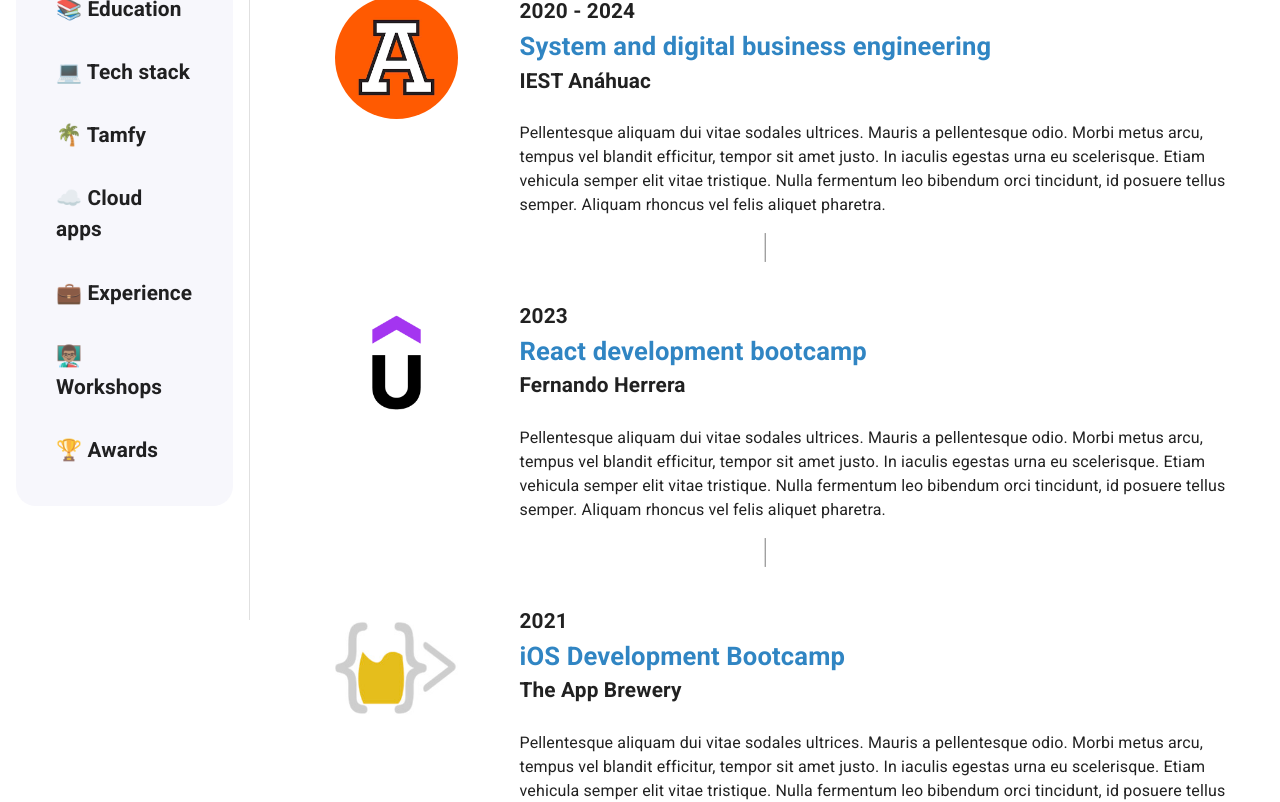
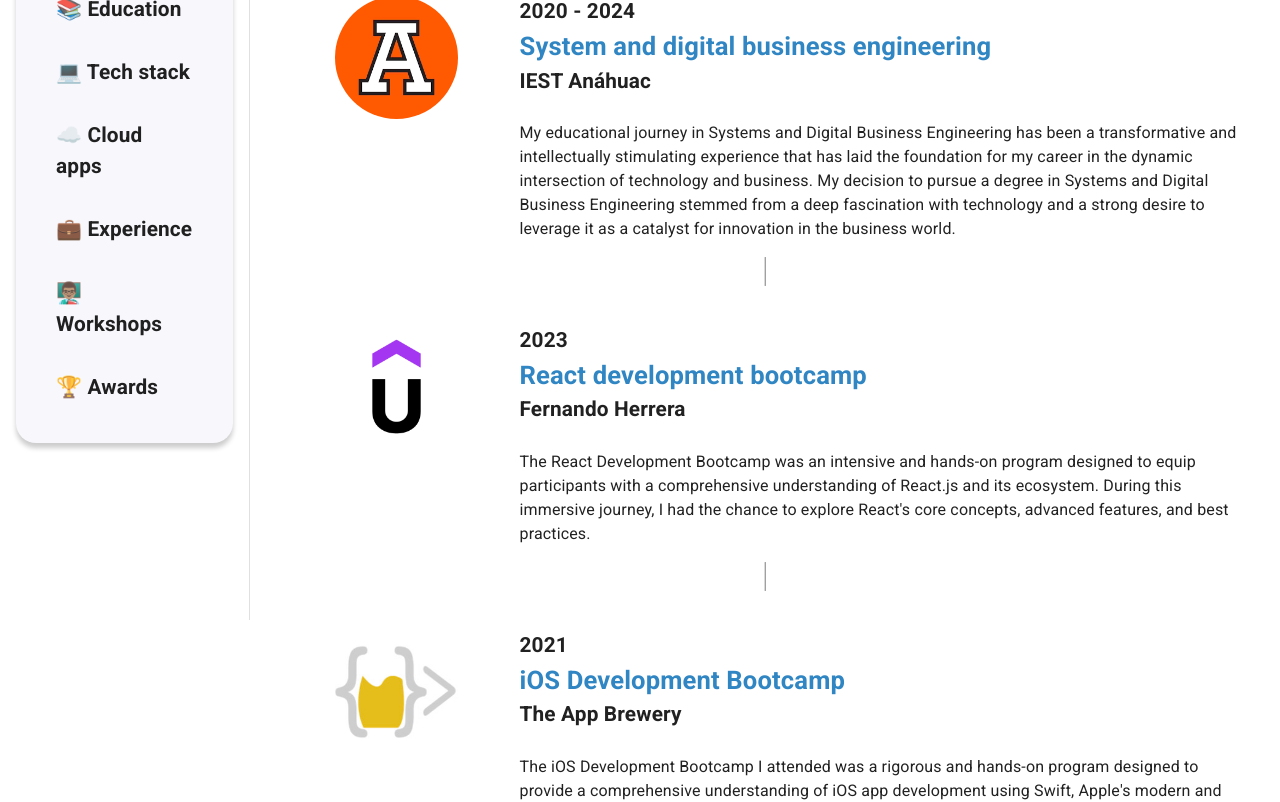
Before and after one commit to 4ubio/Portfolio, a React (Vite) app: page /education in a window 1280 px wide. Shown: the part 180-982 px from the top of the page. Built offline with nearby package versions, Linux system fonts and the light colour scheme.

Commit message:
Deploy final v

```diff
--- a/index.html
+++ b/index.html
@@ -2,7 +2,7 @@
 <html lang="en">
   <head>
     <meta charset="UTF-8" />
-    <link rel="icon" type="image/svg+xml" href="/vite.svg" />
+    <link rel="icon" type="image/png" href="./assets/icon-photo.png" />
     <link rel="stylesheet" href="https://fonts.googleapis.com/css2?family=Roboto:wght@300;400;500;600;700&display=swap"/>
     <link rel="stylesheet" href="https://cdnjs.cloudflare.com/ajax/libs/animate.css/4.1.1/animate.min.css"/>
     <meta name="viewport" content="width=device-width, initial-scale=1.0" />
--- a/src/components/Sidebar.jsx
+++ b/src/components/Sidebar.jsx
@@ -42,7 +42,7 @@ export const Sidebar = ({drawerWidth, toggle, setToggle}) => {
                         </IconButton>
                     </Grid>
 
-                    <Grid bgcolor='primary.bg' borderRadius={5} p={1}>
+                    <Grid bgcolor='primary.bg' borderRadius={5} p={1} className="box-shadow">
                         <Link
                             component={RouterLink}
                             color='inherit'
@@ -73,7 +73,7 @@ export const Sidebar = ({drawerWidth, toggle, setToggle}) => {
                             <Typography variant='h6' m={4}>💻 Tech stack</Typography>
                         </Link>
 
-                        <Link
+                        {/* <Link
                             component={RouterLink}
                             color='inherit'
                             to='/tamfy'
@@ -81,7 +81,7 @@ export const Sidebar = ({drawerWidth, toggle, setToggle}) => {
                             onClick={onToggleLink}
                         >
                             <Typography variant='h6' m={4}>🌴 Tamfy</Typography>
-                        </Link>
+                        </Link> */}
 
                         <Link
                             component={RouterLink}
--- a/src/pages/AwardsPage.jsx
+++ b/src/pages/AwardsPage.jsx
@@ -26,7 +26,7 @@ export const AwardsPage = () => {
                         <Typography variant='h6'>IEST Anáhuac</Typography>
                         <br />
                         <Typography variant='h7'>
-                            Pellentesque aliquam dui vitae sodales ultrices. Mauris a pellentesque odio. Morbi metus arcu, tempus vel blandit efficitur, tempor sit amet justo. In iaculis egestas urna eu scelerisque. Etiam vehicula semper elit vitae tristique. Nulla fermentum leo bibendum orci tincidunt, id posuere tellus semper. Aliquam rhoncus vel felis aliquet pharetra.
+                            I once again received an academic excellence award due to my grade point average for the January–June 2023 semester. With 9.98 out of 10, this is the second time I have received this award in my career, and it encourages me to keep growing and providing the finest performance possible. It's always a pleasure to be recognized for my efforts. Thanks to IEST Anahuac for this award.
                         </Typography>
                     </Grid>
 
@@ -52,7 +52,7 @@ export const AwardsPage = () => {
                         <Typography variant='h6'>IEST Anáhuac</Typography>
                         <br />
                         <Typography variant='h7'>
-                            Pellentesque aliquam dui vitae sodales ultrices. Mauris a pellentesque odio. Morbi metus arcu, tempus vel blandit efficitur, tempor sit amet justo. In iaculis egestas urna eu scelerisque. Etiam vehicula semper elit vitae tristique. Nulla fermentum leo bibendum orci tincidunt, id posuere tellus semper. Aliquam rhoncus vel felis aliquet pharetra.
+                            I won first place in a college writing contest for students in classical and contemporary humanism. My essay entitled "Cognitive biases of adults with youngers" discusses how the perspective of adults and older generations may be influenced by many factors about the younger generations. Winning competitions like these and standing out in areas outside of my career makes me proud and inspires me to keep learning in new areas.
                         </Typography>
                     </Grid>
 
@@ -79,7 +79,7 @@ export const AwardsPage = () => {
                         <Typography variant='h6'>IEST Anáhuac</Typography>
                         <br />
                         <Typography variant='h7'>
-                            Pellentesque aliquam dui vitae sodales ultrices. Mauris a pellentesque odio. Morbi metus arcu, tempus vel blandit efficitur, tempor sit amet justo. In iaculis egestas urna eu scelerisque. Etiam vehicula semper elit vitae tristique. Nulla fermentum leo bibendum orci tincidunt, id posuere tellus semper. Aliquam rhoncus vel felis aliquet pharetra.
+                            I received an academic excellence award due to my grade point average for the January–June 2022 semester. With a remarkable GPA of 9.98 out of 10, this recognition stands as a testament to my commitment to learning, relentless pursuit of knowledge, and unwavering passion for academic pursuits. Thanks to IEST Anahuac for this award.
                         </Typography>
                     </Grid>
                 </Grid>
--- a/src/pages/CloudPage.jsx
+++ b/src/pages/CloudPage.jsx
@@ -39,8 +39,7 @@ export const CloudPage = () => {
 
                         <Grid item mt={2}>
                             <Typography variant='h7'>
-                                Lorem ipsum, dolor sit amet consectetur adipisicing elit. Itaque rem saepe inventore enim nobis quisquam corrupti commodi sit maiores. Accusantium fuga aspernatur impedit sunt delectus saepe doloremque maiores officia perferendis.
-                                Lorem ipsum, dolor sit amet consectetur adipisicing elit. Eligendi asperiores, voluptas iure fuga omnis eum quibusdam eaque, sapiente quo culpa dignissimos, ipsam dolorum quidem facere! Eum doloribus aut molestias facere?
+                                Cloudate was envisioned as a powerful yet user-friendly tool that enables individuals and organizations to efficiently manage their time, plan events, and stay organized. The vision was to create a digital calendar that combines intuitive user interfaces with the convenience of cloud storage, allowing users to access their schedules from anywhere and on any device.
                             </Typography>
                         </Grid>
                     </Grid>
@@ -74,8 +73,7 @@ export const CloudPage = () => {
 
                         <Grid item mt={2}>
                             <Typography variant='h7'>
-                                Lorem ipsum, dolor sit amet consectetur adipisicing elit. Itaque rem saepe inventore enim nobis quisquam corrupti commodi sit maiores. Accusantium fuga aspernatur impedit sunt delectus saepe doloremque maiores officia perferendis.
-                                Lorem ipsum, dolor sit amet consectetur adipisicing elit. Eligendi asperiores, voluptas iure fuga omnis eum quibusdam eaque, sapiente quo culpa dignissimos, ipsam dolorum quidem facere! Eum doloribus aut molestias facere?
+                                Cloudybook was envisioned as a dynamic and user-friendly solution to the age-old problem of note-taking and organization. The vision was to create a digital space where users could store, organize, and retrieve their notes effortlessly in a secure and cloud-based environment, eliminating the constraints of physical notebooks.
                             </Typography>
                         </Grid>
                     </Grid>
--- a/src/pages/EducationPage.jsx
+++ b/src/pages/EducationPage.jsx
@@ -19,7 +19,8 @@ export const EducationPage = () => {
                         <Typography variant='h6'>IEST Anáhuac</Typography>
                         <br />
                         <Typography variant='h7'>
-                            Pellentesque aliquam dui vitae sodales ultrices. Mauris a pellentesque odio. Morbi metus arcu, tempus vel blandit efficitur, tempor sit amet justo. In iaculis egestas urna eu scelerisque. Etiam vehicula semper elit vitae tristique. Nulla fermentum leo bibendum orci tincidunt, id posuere tellus semper. Aliquam rhoncus vel felis aliquet pharetra.
+                            My educational journey in Systems and Digital Business Engineering has been a transformative and intellectually stimulating experience that has laid the foundation for my career in the dynamic intersection of technology and business.
+                            My decision to pursue a degree in Systems and Digital Business Engineering stemmed from a deep fascination with technology and a strong desire to leverage it as a catalyst for innovation in the business world.
                         </Typography>
                     </Grid>
 
@@ -40,7 +41,7 @@ export const EducationPage = () => {
                         <Typography variant='h6'>Fernando Herrera</Typography>
                         <br />
                         <Typography variant='h7'>
-                            Pellentesque aliquam dui vitae sodales ultrices. Mauris a pellentesque odio. Morbi metus arcu, tempus vel blandit efficitur, tempor sit amet justo. In iaculis egestas urna eu scelerisque. Etiam vehicula semper elit vitae tristique. Nulla fermentum leo bibendum orci tincidunt, id posuere tellus semper. Aliquam rhoncus vel felis aliquet pharetra.
+                            The React Development Bootcamp was an intensive and hands-on program designed to equip participants with a comprehensive understanding of React.js and its ecosystem. During this immersive journey, I had the chance to explore React's core concepts, advanced features, and best practices.
                         </Typography>
                     </Grid>
 
@@ -61,7 +62,7 @@ export const EducationPage = () => {
                         <Typography variant='h6'>The App Brewery</Typography>
                         <br />
                         <Typography variant='h7'>
-                            Pellentesque aliquam dui vitae sodales ultrices. Mauris a pellentesque odio. Morbi metus arcu, tempus vel blandit efficitur, tempor sit amet justo. In iaculis egestas urna eu scelerisque. Etiam vehicula semper elit vitae tristique. Nulla fermentum leo bibendum orci tincidunt, id posuere tellus semper. Aliquam rhoncus vel felis aliquet pharetra.
+                            The iOS Development Bootcamp I attended was a rigorous and hands-on program designed to provide a comprehensive understanding of iOS app development using Swift, Apple's modern and powerful programming language. Throughout this transformative experience, I had the privilege of exploring the entire app development lifecycle, from concept to deployment on the App Store.
                         </Typography>
                     </Grid>
 
@@ -82,7 +83,7 @@ export const EducationPage = () => {
                         <Typography variant='h6'>Código con Juan</Typography>
                         <br />
                         <Typography variant='h7'>
-                            Pellentesque aliquam dui vitae sodales ultrices. Mauris a pellentesque odio. Morbi metus arcu, tempus vel blandit efficitur, tempor sit amet justo. In iaculis egestas urna eu scelerisque. Etiam vehicula semper elit vitae tristique. Nulla fermentum leo bibendum orci tincidunt, id posuere tellus semper. Aliquam rhoncus vel felis aliquet pharetra.
+                            This intensive program equipped me with a comprehensive skill set and a deep understanding of web technologies, enabling me to craft exceptional digital experiences. Throughout this transformative experience, I had the privilege of diving into the realms of both frontend and backend development, building dynamic and interactive web applications.
                         </Typography>
                     </Grid>
 
@@ -103,7 +104,7 @@ export const EducationPage = () => {
                         <Typography variant='h6'>IEST Anáhuac</Typography>
                         <br />
                         <Typography variant='h7'>
-                            Pellentesque aliquam dui vitae sodales ultrices. Mauris a pellentesque odio. Morbi metus arcu, tempus vel blandit efficitur, tempor sit amet justo. In iaculis egestas urna eu scelerisque. Etiam vehicula semper elit vitae tristique. Nulla fermentum leo bibendum orci tincidunt, id posuere tellus semper. Aliquam rhoncus vel felis aliquet pharetra.
+                            My high school years were marked by a deep passion for the sciences, particularly physics and mathematics. These formative years provided me with a strong academic foundation and a fascination for the intricacies of the physical world and the beauty of mathematical concepts.
                         </Typography>
                     </Grid>
                 </Grid>
--- a/src/pages/ExperiencePage.jsx
+++ b/src/pages/ExperiencePage.jsx
@@ -26,7 +26,7 @@ export const ExpPage = () => {
                         <Typography variant='h6'>IEST Anáhuac</Typography>
                         <br />
                         <Typography variant='h7'>
-                            Pellentesque aliquam dui vitae sodales ultrices. Mauris a pellentesque odio. Morbi metus arcu, tempus vel blandit efficitur, tempor sit amet justo. In iaculis egestas urna eu scelerisque. Etiam vehicula semper elit vitae tristique. Nulla fermentum leo bibendum orci tincidunt, id posuere tellus semper. Aliquam rhoncus vel felis aliquet pharetra.
+                            Cafe 3.0 is a web platform where students can make food orders in the campus cafe, consult the current status of their orders and see the whole menu. Work on this project gave me experience in new languages, technologies, development methodologies and skills like self-learning. So satisfied with the results and potential use of students.
                         </Typography>
                     </Grid>
 
@@ -53,7 +53,7 @@ export const ExpPage = () => {
                         <Typography variant='h6'>IEST Anáhuac</Typography>
                         <br />
                         <Typography variant='h7'>
-                            Pellentesque aliquam dui vitae sodales ultrices. Mauris a pellentesque odio. Morbi metus arcu, tempus vel blandit efficitur, tempor sit amet justo. In iaculis egestas urna eu scelerisque. Etiam vehicula semper elit vitae tristique. Nulla fermentum leo bibendum orci tincidunt, id posuere tellus semper. Aliquam rhoncus vel felis aliquet pharetra.
+                            In 2023, I joined to the development team in this project. Vértice App is a web platform for excellence program "Vértice" and his members, applicants and administrators. On this web, members will have an entire information system about Vértice subjects, events, skills, points and more. So glad for the invite to take part of the development team and satisfied with the professional improvements that brought to me.
                         </Typography>
                     </Grid>
 
@@ -80,7 +80,7 @@ export const ExpPage = () => {
                         <Typography variant='h6'>IEST Anáhuac</Typography>
                         <br />
                         <Typography variant='h7'>
-                            Pellentesque aliquam dui vitae sodales ultrices. Mauris a pellentesque odio. Morbi metus arcu, tempus vel blandit efficitur, tempor sit amet justo. In iaculis egestas urna eu scelerisque. Etiam vehicula semper elit vitae tristique. Nulla fermentum leo bibendum orci tincidunt, id posuere tellus semper. Aliquam rhoncus vel felis aliquet pharetra.
+                            I developed this project for my college which was entrusted to me by human resources as part of make his training process more efficient. Asistencias IEST is a web platform where teachers can register their assistance to meetings and trainings in the school through QR codes. Administrators can create meetings, consult assistance and see the teacher's data. Developing this web makes me proud of myself for the given confidence in my skills. So satisfied with the results and use of teachers and human resources.
                         </Typography>
                     </Grid>
 
@@ -107,7 +107,7 @@ export const ExpPage = () => {
                         <Typography variant='h6'>IEST Anáhuac</Typography>
                         <br />
                         <Typography variant='h7'>
-                            Pellentesque aliquam dui vitae sodales ultrices. Mauris a pellentesque odio. Morbi metus arcu, tempus vel blandit efficitur, tempor sit amet justo. In iaculis egestas urna eu scelerisque. Etiam vehicula semper elit vitae tristique. Nulla fermentum leo bibendum orci tincidunt, id posuere tellus semper. Aliquam rhoncus vel felis aliquet pharetra.
+                            ILAM is a web platform where chemistry engineering students can reserve a laboratory in the campus, request private classes, etc. Work on this project gave me my first steps of coding with teammates and get acquainted with some development methodologies. So satisfied with the results and use of students.
                         </Typography>
                     </Grid>
                 </Grid>
--- a/src/pages/TamfyPage.jsx
+++ b/src/pages/TamfyPage.jsx
@@ -7,18 +7,7 @@ export const TamfyPage = () => {
     return (
         <>
             <AppLayout>
-                <Typography variant='h3' textAlign='center' className='animate__animated animate__fadeInRight'>🌴 Tamfy</Typography>
-
-                <Grid item mt={2} className='animate__animated animate__fadeInLeft'>
-                    <Grid item>
-                        <Carousel animation='slide' duration='800' autoPlay>
-                            <img src='./assets/Tamfy/1.png' className='carousel_img_tamfy box-shadow' style={{marginLeft: "auto", marginRight: "auto", display: "flex", justifyContent: "center"}}></img>
-                            <img src='./assets/Tamfy/1.png' className='carousel_img_tamfy box-shadow' style={{marginLeft: "auto", marginRight: "auto", display: "flex", justifyContent: "center"}}></img>
-                            <img src='./assets/Tamfy/1.png' className='carousel_img_tamfy box-shadow' style={{marginLeft: "auto", marginRight: "auto", display: "flex", justifyContent: "center"}}></img>
-                            <img src='./assets/Tamfy/1.png' className='carousel_img_tamfy box-shadow' style={{marginLeft: "auto", marginRight: "auto", display: "flex", justifyContent: "center"}}></img>
-                            <img src='./assets/Tamfy/1.png' className='carousel_img_tamfy box-shadow' style={{marginLeft: "auto", marginRight: "auto", display: "flex", justifyContent: "center"}}></img>
-                        </Carousel>
-                    </Grid>
+                <Grid item mt={2} className='animate__animated animate__fadeInRight'>
 
                     <Grid item mt={2} textAlign='center'>
                         <img src='./assets/Tamfy/tamfy_logo.png' className='tamfy_logo'></img>
@@ -38,10 +27,24 @@ export const TamfyPage = () => {
                             <Language />
                             <Typography ml={2}>Website</Typography>
                         </Button>
-                        <br />
+                    </Grid>
+
+                    <Grid item>
+                        <Carousel animation='slide' duration='800' autoPlay>
+                            <img src='./assets/Tamfy/1.png' className='carousel_img_tamfy box-shadow' style={{marginLeft: "auto", marginRight: "auto", display: "flex", justifyContent: "center"}}></img>
+                            <img src='./assets/Tamfy/1.png' className='carousel_img_tamfy box-shadow' style={{marginLeft: "auto", marginRight: "auto", display: "flex", justifyContent: "center"}}></img>
+                            <img src='./assets/Tamfy/1.png' className='carousel_img_tamfy box-shadow' style={{marginLeft: "auto", marginRight: "auto", display: "flex", justifyContent: "center"}}></img>
+                            <img src='./assets/Tamfy/1.png' className='carousel_img_tamfy box-shadow' style={{marginLeft: "auto", marginRight: "auto", display: "flex", justifyContent: "center"}}></img>
+                            <img src='./assets/Tamfy/1.png' className='carousel_img_tamfy box-shadow' style={{marginLeft: "auto", marginRight: "auto", display: "flex", justifyContent: "center"}}></img>
+                        </Carousel>
+                    </Grid>
+
+                    <Grid item mt={2} textAlign='center'>
                         <Typography variant='h7'>
-                            Pellentesque aliquam dui vitae sodales ultrices. Mauris a pellentesque odio. Morbi metus arcu, tempus vel blandit efficitur, tempor sit amet justo. In iaculis egestas urna eu scelerisque. Etiam vehicula semper elit vitae tristique. Nulla fermentum leo bibendum orci tincidunt, id posuere tellus semper. Aliquam rhoncus vel felis aliquet pharetra.
-                            Pellentesque aliquam dui vitae sodales ultrices. Mauris a pellentesque odio. Morbi metus arcu, tempus vel blandit efficitur, tempor sit amet justo. In iaculis egestas urna eu scelerisque. Etiam vehicula semper elit vitae tristique. Nulla fermentum leo bibendum orci tincidunt, id posuere tellus semper. Aliquam rhoncus vel felis aliquet pharetra.
+                            I'm excited to showcase a project that exemplifies my passion for technology, entrepreneurship, and community engagement – Tamfy. This venture was born out of a deep commitment to support and promote local businesses in my city while harnessing the power of technology to connect communities. <br></br> <br></br>
+                            Tamfy was conceptualized as a platform dedicated to empowering local businesses and fostering connections within Tampico, Madero and Altamira. The vision was to create an online space where small and medium-sized enterprises (SMEs) could showcase their products and services, reach a wider audience, and thrive in a digital age. <br></br> <br></br>
+                            Developing and managing Tamfy came with challenges, from user acquisition to maintaining a positive and engaging community atmosphere. However, these challenges have been invaluable learning experiences that have strengthened my skills in project management, community building, and technology. <br></br> <br></br>
+                            Tamfy is an ongoing project, and I remain committed to its growth and success. It's a testament to my belief in the power of technology to make a positive impact on our communities and support the businesses that enrich our city.
                         </Typography>
                     </Grid>
                 </Grid>
--- a/src/pages/WorkshopsPage.jsx
+++ b/src/pages/WorkshopsPage.jsx
@@ -26,7 +26,7 @@ export const WorkshopsPage = () => {
                         <Typography variant='h6'>SIM IEST Anáhuac</Typography>
                         <br />
                         <Typography variant='h7'>
-                            Pellentesque aliquam dui vitae sodales ultrices. Mauris a pellentesque odio. Morbi metus arcu, tempus vel blandit efficitur, tempor sit amet justo. In iaculis egestas urna eu scelerisque. Etiam vehicula semper elit vitae tristique. Nulla fermentum leo bibendum orci tincidunt, id posuere tellus semper. Aliquam rhoncus vel felis aliquet pharetra.
+                            I once again had the opportunity to share my knowledge of Python programming in September 2023. Mechatronics engineering students attended this session with the intention of learning and reinforcing the fundamentals of coding in this language. It's always a pleasure to talk and help others with teaching coding, which is one of my biggest passions. Special thanks to the Sociedad de Ingeniería Mecatronica for inviting me and to Gerardo Schekaiban for teaching alongside me.
                         </Typography>
                     </Grid>
 
@@ -53,7 +53,7 @@ export const WorkshopsPage = () => {
                         <Typography variant='h6'>Foro Proyecciones Empresariales</Typography>
                         <br />
                         <Typography variant='h7'>
-                            Pellentesque aliquam dui vitae sodales ultrices. Mauris a pellentesque odio. Morbi metus arcu, tempus vel blandit efficitur, tempor sit amet justo. In iaculis egestas urna eu scelerisque. Etiam vehicula semper elit vitae tristique. Nulla fermentum leo bibendum orci tincidunt, id posuere tellus semper. Aliquam rhoncus vel felis aliquet pharetra.
+                            In April 2023, I had the opportunity to share my knowledge of Python programming. This session had the purpose of teaching the fundamentals of coding in this language and creating some applications. It's always a pleasure to talk and teach about my career and encourage people to enter the CS field. Special thanks to FPE (Foro Proyecciones Empresariales) for inviting me and to Josué Arreola for teaching alongside me.
                         </Typography>
                     </Grid>
                 </Grid>
```
Also changed, not shown: src/pages/IndexPage.jsx (+18 -5 lines), public/assets/icon-photo.png (added).
